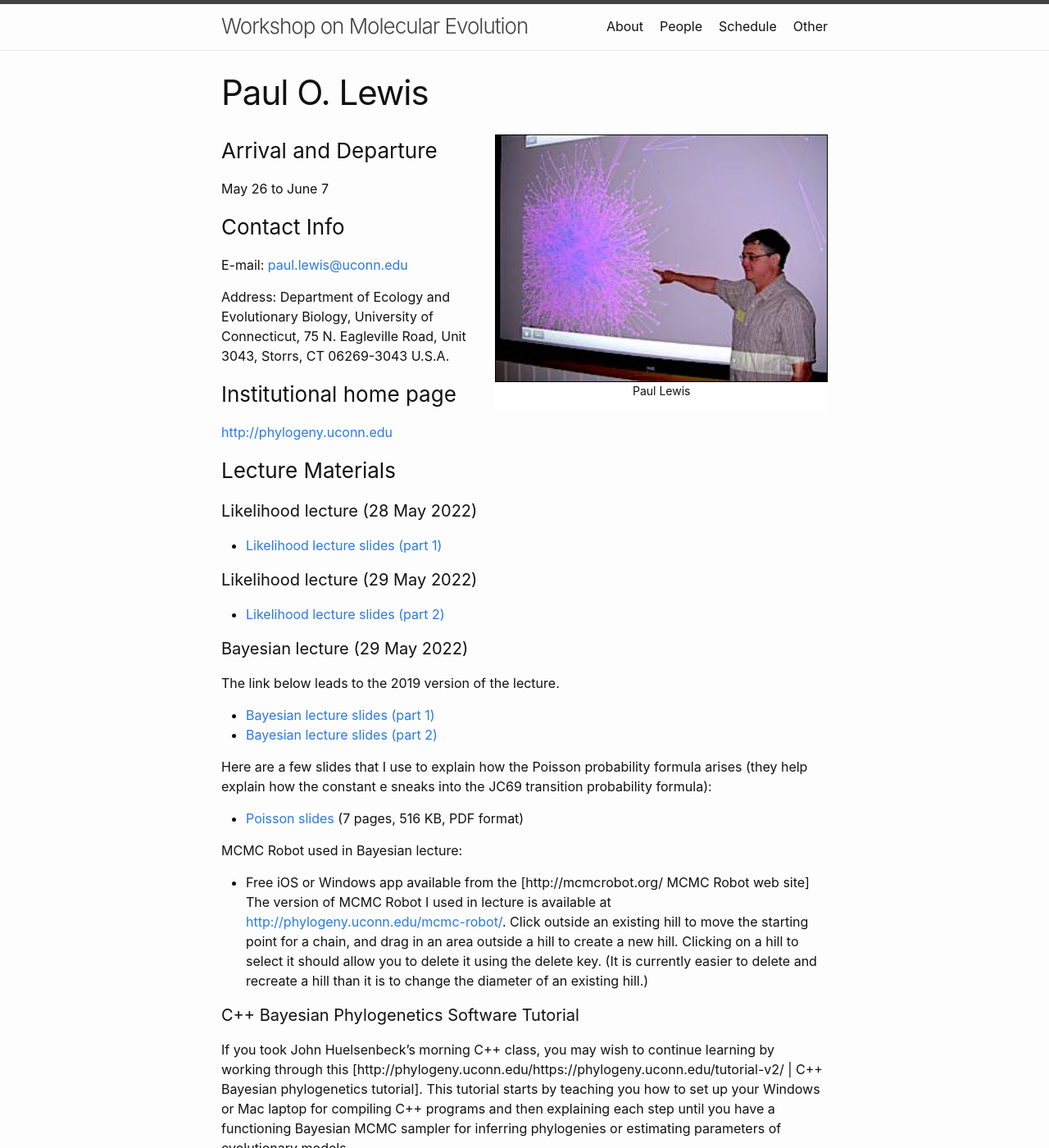
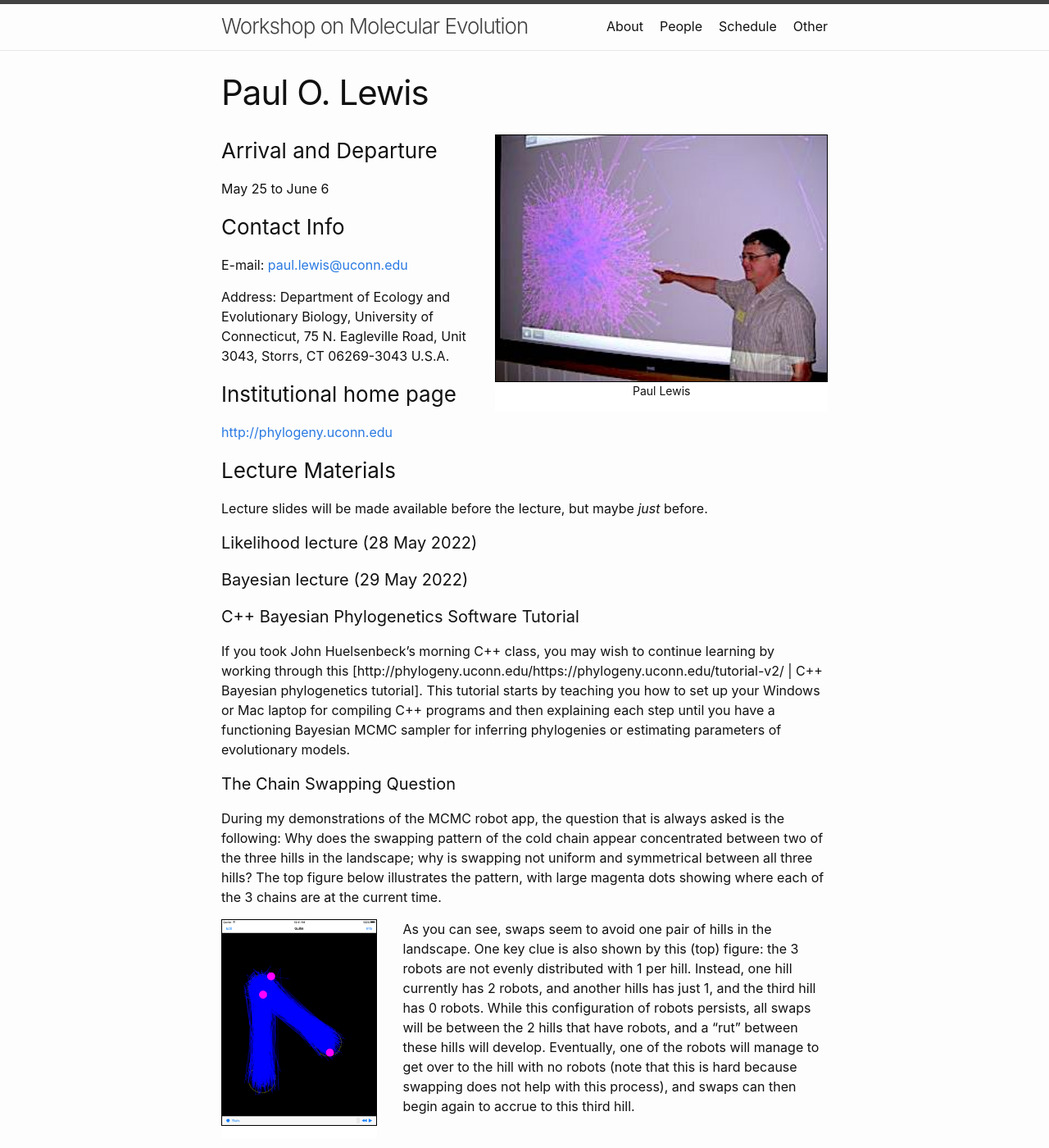
Before and after one commit to molevolworkshop/molevolworkshop.github.io, a Jekyll site: the page built from faculty/lewis/lewis.md, in a window 1280 px wide and 1400 px high. Shown: the whole window at 82% size. Built offline with Jekyll 4.4.1, drawn with Linux system fonts in a browser that asks for light colours.

Commit message:
cleaning the slate for 2023

```diff
--- a/faculty/lewis/lewis.md
+++ b/faculty/lewis/lewis.md
@@ -7,7 +7,7 @@
 
 ### Arrival and Departure
 
-May 26 to June 7
+May 25 to June 6
 
 ### Contact Info
 E-mail: [paul.lewis@uconn.edu](mailto:paul.lewis@uconn.edu)
@@ -19,19 +19,22 @@
 
 ### Lecture Materials
 
+Lecture slides will be made available before the lecture, but maybe _just_ before.
+
 #### Likelihood lecture (28 May 2022)
+{% comment %}
 * [Likelihood lecture slides (part 1)]({{ site.baseurl }}/faculty/lewis/pdf/lewis-likelihood-part1-2022-opt.pdf)
 
 #### Likelihood lecture (29 May 2022)
 * [Likelihood lecture slides (part 2)]({{ site.baseurl }}/faculty/lewis/pdf/lewis-likelihood-part2-2022-opt.pdf)
 
-{% comment %}
 #### Model selection lecture (3 Aug 2019)
 (Paul presented on this topic in the 2019 course; ordinarily this topic would be covered by David Swofford.)
 * [Model selection slides](http://hydrodictyon.eeb.uconn.edu/people/plewis/downloads/wh2019/models.pdf)
 {% endcomment %}
 
 #### Bayesian lecture (29 May 2022)
+{% comment %}
 The link below leads to the 2019 version of the lecture.
 * [Bayesian lecture slides (part 1)]({{ site.baseurl }}/faculty/lewis/pdf/lewis-bayesian-part1-2022-opt.pdf)
 * [Bayesian lecture slides (part 2)]({{ site.baseurl }}/faculty/lewis/pdf/lewis-bayesian-part2-2022-opt.pdf)
@@ -42,6 +45,7 @@
 MCMC Robot used in Bayesian lecture:
 * Free iOS or Windows app available from the [http://mcmcrobot.org/ MCMC Robot web site]
 The version of MCMC Robot I used in lecture is available at [http://phylogeny.uconn.edu/mcmc-robot/](http://phylogeny.uconn.edu/mcmc-robot/). Click outside an existing hill to move the starting point for a chain, and drag in an area outside a hill to create a new hill. Clicking on a hill to select it should allow you to delete it using the delete key. (It is currently easier to delete and recreate a hill than it is to change the diameter of an existing hill.)
+{% endcomment %}
 
 #### C++ Bayesian Phylogenetics Software Tutorial
 If you took John Huelsenbeck's morning C++ class, you may wish to continue learning by working through this [http://phylogeny.uconn.edu/https://phylogeny.uconn.edu/tutorial-v2/ | C++ Bayesian phylogenetics tutorial]. This tutorial starts by teaching you how to set up your Windows or Mac laptop for compiling C++ programs and then explaining each step until you have a functioning Bayesian MCMC sampler for inferring phylogenies or estimating parameters of evolutionary models.
```
Also changed, not shown: 5 other files.
